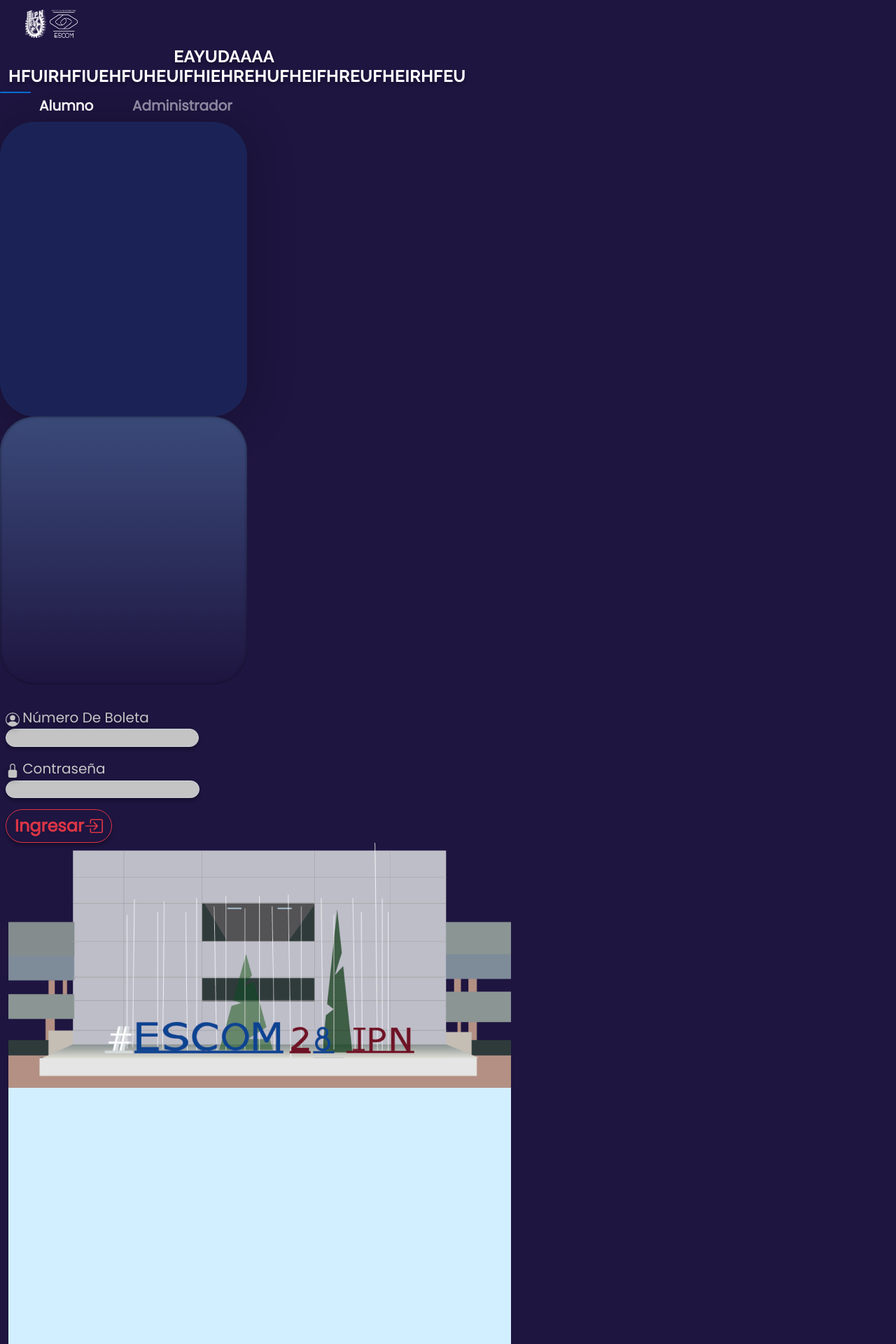
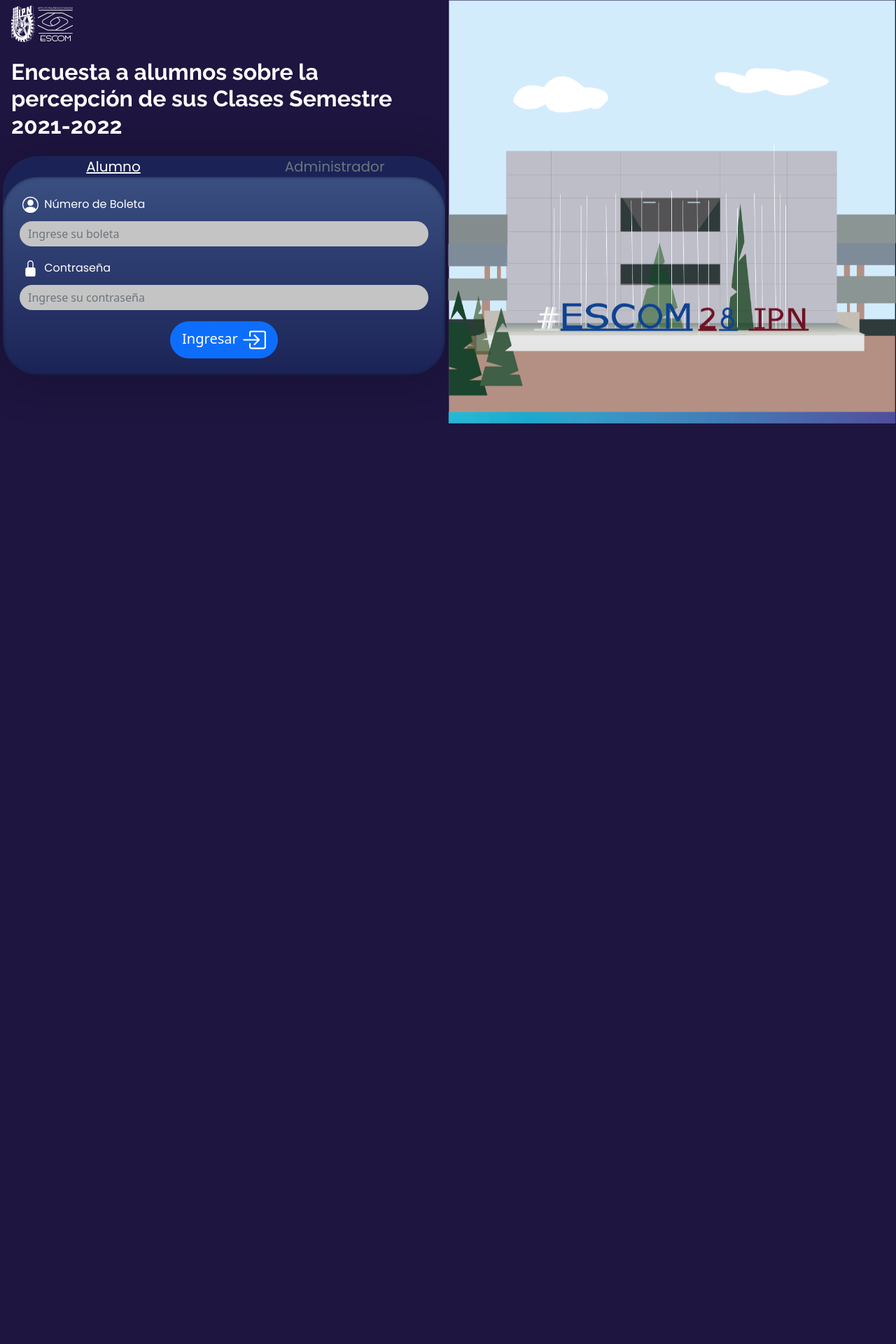
Before and after one commit to HatshepsutS/TDA-Proyecto, a PHP site: page /ayuda.html in a window 1280 px wide. Shown: the top 1920 px of the page at 70% size. After the commit the page ends 605 px from the top, so only its background shows below. Run offline with PHP 8.4, Linux system fonts and the light colour scheme.

Commit message:
ahora si hay te voy papantla
x

```diff
--- a/tda-proyecto/ayuda.html
+++ b/tda-proyecto/ayuda.html
@@ -4,63 +4,54 @@
   <meta charset="UTF-8">
   <meta http-equiv="X-UA-Compatible" content="IE=edge">
   <meta name="viewport" content="width=device-width, initial-scale=1.0">
-    <title>AYUDAAA </title>
-    <link rel="stylesheet" href="css/css/bootstrap.min.css">
+  <title>Ayuda-Encuesta</title>
+  <link rel="stylesheet" href="./css/css/bootstrap.min.css">
   <link rel="stylesheet" href="./css/ayudaaa.css">
+  <link rel="preconnect" href="https://fonts.googleapis.com">
   <link rel="preconnect" href="https://fonts.gstatic.com" crossorigin>
-    <link rel="preconnect" href="https://fonts.googleapis.com">
-    <link href="https://fonts.googleapis.com/css2?family=Poppins&family=Raleway:wght@700&display=swap" rel="stylesheet">
-
+  <link href="https://fonts.googleapis.com/css2?family=Poppins:wght@400;600&family=Raleway:wght@700&display=swap" rel="stylesheet">
 
 </head>
-<body class="section-1">
-  <div class="container-fluid">
-    <div class="row">
-      <nav class="navbar navbar-dark">
-        <div class="container-fluid">
-          <a class="navbar-brand ml-md-auto" href="#">
-            <img src="./img2/logo-poli-blanco.png" alt="" width="30" height="40" class="d-inline-block align-text-top">
-            <img src="./img2/logoESCOMBlanco.png   " alt="" width="40" height="40" class="d-inline-block align-text-top">
-            <a class="nav-item nav-link ml-auto escom">ESCOM</a>
-          </a>
+<body class="fondo">
+  <section">
+    <div class="row g-0">
+      <div class="col-lg-6">
+        <div class="px-lg-3 pt-lg-2 pb-lg-3 p-4">
+          <img src="./img2/ipn1.png" alt="img-fluid">
+          <img src="./img2/logoEscom2.png" alt="img-fluid">
         </div>
-      </nav>
-      <div class="col-sm-12 col-md-6 col-lg-6">
-        <div class="row text-sm-center ">
-          <h1 class="titulo1 ">EAYUDAAAA HFUIRHFIUEHFUHEUIFHIEHREHUFHEIFHREUFHEIRHFEU </h1>
+        <div class="px-lg-3 py-lg-2 p-4">
+          <h1 class="titulo1 mb-4">Encuesta a alumnos sobre la percepción de sus Clases Semestre 2021-2022 </h1>
+          <div class="row cuadro1 ">
+            <div class="col-6 text-center">
+              <a href="#" class="form-text prendido">Alumno</a>
             </div>
-        <div class="row">
-          <div class=rec-chiquito></div>
-          <h5 class="prendido">Alumno</h5>
-          <h5 href="" class="apagado">Administrador</h5>
-          <div class="rec-1-atras"></div>
-          <div class="rec-2-adelante"></div>
-          <form class="row g-3 needs-validation" novalidate>
-            <div class="col-md-12">
-              <svg xmlns="http://www.w3.org/2000/svg" width="25" height="25" fill="currentColor" class="bi bi-person-circle icono1" viewBox="0 0 16 16">
+            <div class="col-6 text-center">
+              <a href="" class=" form-text text-muted text-decoration-none apagado">Administrador </a>
+            </div>
+
+          <form class="cuadro2 p-4">
+            <div class="mb-3 ">
+              <label for="exampleInputEmail1" class="form-label titulo2">
+                <svg xmlns="http://www.w3.org/2000/svg" width="31" height="31" fill="currentColor" class="bi bi-person-circle p-1" viewBox="0 0 16 16">
                   <path d="M11 6a3 3 0 1 1-6 0 3 3 0 0 1 6 0z"/>
                   <path fill-rule="evenodd" d="M0 8a8 8 0 1 1 16 0A8 8 0 0 1 0 8zm8-7a7 7 0 0 0-5.468 11.37C3.242 11.226 4.805 10 8 10s4.757 1.225 5.468 2.37A7 7 0 0 0 8 1z"/>
                 </svg>
-              <label for="validationCustom01" class="form-label estilo1">Número de Boleta</label>
-              <input type="text" class="form-control barra1" id="validationCustom01">
-              <div class="valid-feedback">
-                Número de boleta inexistente
+                Número de Boleta</label>
+              <input type="email" class="form-control rec1pequeño border-0" placeholder="Ingrese su boleta" id="exampleInputEmail1" aria-describedby="emailHelp">
             </div>
-            </div>
-            <div class="col-md-12">
-              <svg xmlns="http://www.w3.org/2000/svg" width="16" height="16" fill="currentColor" class="bi bi-lock-fill icono2" viewBox="0 0 16 16">
+            <div class="mb-3">
+              <label for="exampleInputPassword1" class="form-label titulo2">
+                <svg xmlns="http://www.w3.org/2000/svg" width="31" height="31" fill="currentColor" class="bi bi-lock-fill p-1" viewBox="0 0 16 16">
                   <path d="M8 1a2 2 0 0 1 2 2v4H6V3a2 2 0 0 1 2-2zm3 6V3a3 3 0 0 0-6 0v4a2 2 0 0 0-2 2v5a2 2 0 0 0 2 2h6a2 2 0 0 0 2-2V9a2 2 0 0 0-2-2z"/>
                 </svg>
-              <label for="inputPassword4" class="form-label estilo2">Contraseña</label>
-              <input type="password" class="form-control barra2" id="inputPassword4"  >
-              <div class="valid-feedback">
-                Contraseña incorrecta!
+                Contraseña</label>
+              <input type="password" class="form-control rec1pequeño border-0" placeholder="Ingrese su contraseña" id="exampleInputPassword1">
             </div>
-            </div>
-            <div class="col-12">
-              <button class="btn btn-outline-danger boton1" type="submit">
+            <div class="text-center">
+              <button type="submit" class="btn btn-lg btn-primary ">
                 Ingresar
-                <svg xmlns="http://www.w3.org/2000/svg" width="16" height="16" fill="currentColor" class="bi bi-box-arrow-in-right icono3" viewBox="0 0 16 16">
+                <svg xmlns="http://www.w3.org/2000/svg" width="35 " height="35" fill="currentColor" class="bi bi-box-arrow-in-right" viewBox="0 0 16 16">
                   <path fill-rule="evenodd" d="M6 3.5a.5.5 0 0 1 .5-.5h8a.5.5 0 0 1 .5.5v9a.5.5 0 0 1-.5.5h-8a.5.5 0 0 1-.5-.5v-2a.5.5 0 0 0-1 0v2A1.5 1.5 0 0 0 6.5 14h8a1.5 1.5 0 0 0 1.5-1.5v-9A1.5 1.5 0 0 0 14.5 2h-8A1.5 1.5 0 0 0 5 3.5v2a.5.5 0 0 0 1 0v-2z"/>
                   <path fill-rule="evenodd" d="M11.854 8.354a.5.5 0 0 0 0-.708l-3-3a.5.5 0 1 0-.708.708L10.293 7.5H1.5a.5.5 0 0 0 0 1h8.793l-2.147 2.146a.5.5 0 0 0 .708.708l3-3z"/>
                 </svg>
@@ -69,21 +60,22 @@
           </form>
         </div>
         </div>
-      <aside class="col-sm-12 ">
-        <div class="imagescom"></div>
-        <div class="azul"></div>
-        <div class="arbol3"></div>
-        <div class="arbol1"></div>
-        <div class="arbol2"></div>
-        <div class="piso"></div>
-        <div class="diosito"></div>
-        <div class="nube1"></div>
-        <div class="nube2"></div>
 
+      </div>
+      <div class="col-lg-6">
+        <div id="carouselExampleSlidesOnly" class="carousel slide" data-bs-ride="carousel">
+          <div class="carousel-inner">
+            <div class="carousel-item active">
+              <img src="./img2/Recurso 9yanopuedo.png" class="d-block w-100" alt="...">
+            </div>
 
-      </aside>
           </div>
         </div>
+
+      </div>
+    </div>
+  </section>
+
 
   <script src="css/js/bootstrap.bundle.min.js"></script>
 </body>
--- a/tda-proyecto/css/ayudaaa.css
+++ b/tda-proyecto/css/ayudaaa.css
@@ -1,298 +1,51 @@
+:root{
+    --blanco:#ffff;
 
-.section-1{
-    position: relative;
-
-    background: #1E1540;
 
 }
+
+.fondo{
+    background-color: #1E1540;
+
+}
+
 .titulo1{
     font-family: 'Raleway', sans-serif;
-    font-style: normal;
-    font-weight: bold;
-    font-size: 24px;
-    line-height: 28px;
-    text-transform: capitalize;
+    color: var(--blanco);
+    font-size: 2rem;
+}
 
-color: #FFFFFF;
+.titulo2{
+    font-family: 'Poppins', sans-serif;
+    color: var(--blanco);
+}
 
-text-shadow: 0px 4px 4px rgba(0, 0,  0, 0.25)
+.rec1pequeño{
+    background-color: #C4C4C4;
+    border-radius: 22px;
+}
 
+.btn-lg{
+    border-radius: 133px;
 }
-.rec-1-atras{
-
-    width: 353px;
-    height: 421px;
-    left: 80px;
-    top: 165px;
-
+.cuadro1{
     background: rgba(23, 69, 138, 0.29);
     box-shadow: 0px 4px 65px rgba(0, 0, 0, 0.25);
     border-radius: 50px;
 }
-.rec-2-adelante{
-
-    width: 353px;
-    height: 383px;
-    left: 80px;
-    top: 206px;
-
+.cuadro2{
     background: linear-gradient(180deg, rgba(71, 97, 147, 0.7) 0%, rgba(71, 97, 147, 0) 100%);
     box-shadow: inset 0px 0px 4px rgba(0, 0, 0, 0.5);
     border-radius: 50px;
-
 }
-
 .prendido{
-
-    width: 133px;
-    height: 32px;
-    left: 115px;
-    top: 167px;
-
     font-family: 'Poppins', sans-serif;
-    font-style: normal;
-    font-weight: 600;
-    font-size: 20px;
-    line-height: 200%;
-    color: #FFFFFF;
+    color: var(--blanco);
+    font-size: 1.25rem;
 }
 
 .apagado{
-
-    width: 143px;
-    height: 35px;
-    left: 230px;
-    top: 167px;
-
     font-family: 'Poppins', sans-serif;
-    font-style: normal;
-    font-weight: 600;
-    font-size: 20px;
-    line-height: 200%;
-
     color: rgba(177, 173, 193, 0.8);
+    font-size: 1.25rem;
 }
-.estilo1{
-
-    width: 207px;
-    height: 23px;
-    left: 148px;
-    top: 240px;
-
-    font-family: Poppins;
-    font-style: normal;
-    font-weight: 595;
-    font-size: 20px;
-    line-height: 30px;
-    text-transform: capitalize;
-
-    color: #C4C4C4;
-
-    text-shadow: 0px 4px 4px rgba(0, 0, 0, 0.25);
-
-}
-.estilo2{
-
-    width: 207px;
-    height: 24px;
-    left: 148px;
-    top: 315px;
-
-    font-family: Poppins;
-    font-style: normal;
-    font-weight: 500;
-    font-size: 20px;
-    line-height: 30px;
-    text-transform: capitalize;
-
-    color: #C4C4C4;
-}
-
-.barra1{
-
-    width: 276px;
-    height: 26px;
-    left: 115px;
-    top: 270px;
-
-    background: #C4C4C4;
-    box-shadow: 0px 4px 4px rgba(0, 0, 0, 0.25);
-    border-radius: 22px;
-}
-.barra2{
-
-    width: 277px;
-    height: 25px;
-    left: 115px;
-    top: 345px;
-
-    background: #C4C4C4;
-    box-shadow: 0px 4px 4px rgba(0, 0, 0, 0.25);
-    border-radius: 22px;
-}
-
-.boton1{
-
-    width: 152px;
-    height: 48px;
-    left: 178px;
-    top: 500px;
-    box-shadow: 0px 4px 4px rgba(0, 0, 0, 0.25);
-    border-radius: 133px;
-
-}
-
-.btn-outline-danger{
-    font-family: Poppins;
-    font-style: normal;
-    font-weight: bold;
-    font-size: 24px;
-    line-height: 36px;
-    display: flex;
-    align-items: center;
-
-}
-
-.azul{
-
-    width: 718px;
-    height: 625px;
-    left: 605px;
-    top: 0px;
-    z-index:-2 ;
-    background: #D2EFFF;
-}
-.img1{
-    left: 605px;
-    top: 100px;
-}
-.escom{
-
-    width: 150px;
-    height: 45px;
-    left: 1150px;
-    top: 0px;
-    font-family: Raleway;
-    font-style: normal;
-    font-weight: bold;
-    font-size: 35px;
-    line-height: 124.5%;
-
-    text-transform: capitalize;
-
-    color: #1E1540;
-}
-.rec-chiquito{
-
-    width: 44px;
-    height: 2px;
-    left: 145px;
-    top: 200px;
-
-    background: #0670D3;
-    border-radius: 15px;
-}
-.imagescom{
-
-    width: 718px;
-    height: 350px;
-    left: 605px;
-    top: 190px;
-    background: url(./img/renderescom1.png);
-    z-index: 0;
-
-}
-.arbol1{
-
-    width: 87.98px;
-    height: 160.22px;
-    left: 580px;
-    top: 409px;
-
-    background-image: url(./img/arbol1.svg);
-}
-
-.arbol2{
-
-    width: 70px;
-    height: 127.48px;
-    left: 670px;
-    top: 427px;
-
-    background-image: url(./img/arbol2.svg);
-}
-.arbol3{
-
-    width: 52.61px;
-    height: 123.67px;
-    left: 640.61px;
-    top: 393px;
-
-    background-image: url(./img/arbol3.svg);
-    transform: matrix(-1, 0, 0, 1, 0, 0);
-}
-.piso{
-
-    width: 718px;
-    height: 66px;
-    left: 605px;
-    top: 523px;
-
-    background-image: url(./img/piso.png);
-    z-index: -1;
-}
-.diosito{
-
-    width: 800px;
-    height: 70px;
-    left: 523px;
-    top: 555px;
-
-    background-image: url(./img/dioooos.png);
-}
-
-.nube1{
-
-    width: 150px;
-    height: 57px;
-    left: 725px;
-    top: 70px;
-
-
-    background-image: url(./img/nube1.svg);
-}
-.nube2{
-
-    width: 156px;
-    height: 37px;
-    left: 1060px;
-    top: 100px;
-
-    background-image: url(./img/nube2.svg);
-}
-.icono1{
-
-    width: 20px;
-    height: 20px;
-    left: 120px;
-    top: 243px;
-    color: #C4C4C4;
-
-    filter: drop-shadow(0px 4px 4px rgba(0, 0, 0, 0.25))
-}
-
-.icono2{
-    position: ;
-    width: 20px;
-    height: 20px;
-    left: 120px;
-    top: 317px;
-    color: #C4C4C4;
-
-    filter: drop-shadow(0px 4px 4px rgba(0, 0, 0, 0.25));
-}
-.icono3{
-    width: 30px;
-    height: 30px;
-
-}
```
Also changed, not shown: tda-proyecto/img2/Recurso 9yanopuedo.png (added), tda-proyecto/img2/ipn1.png (added), tda-proyecto/img2/logoEscom2.png (added). Lines whose indentation alone changed are shown as unchanged.
